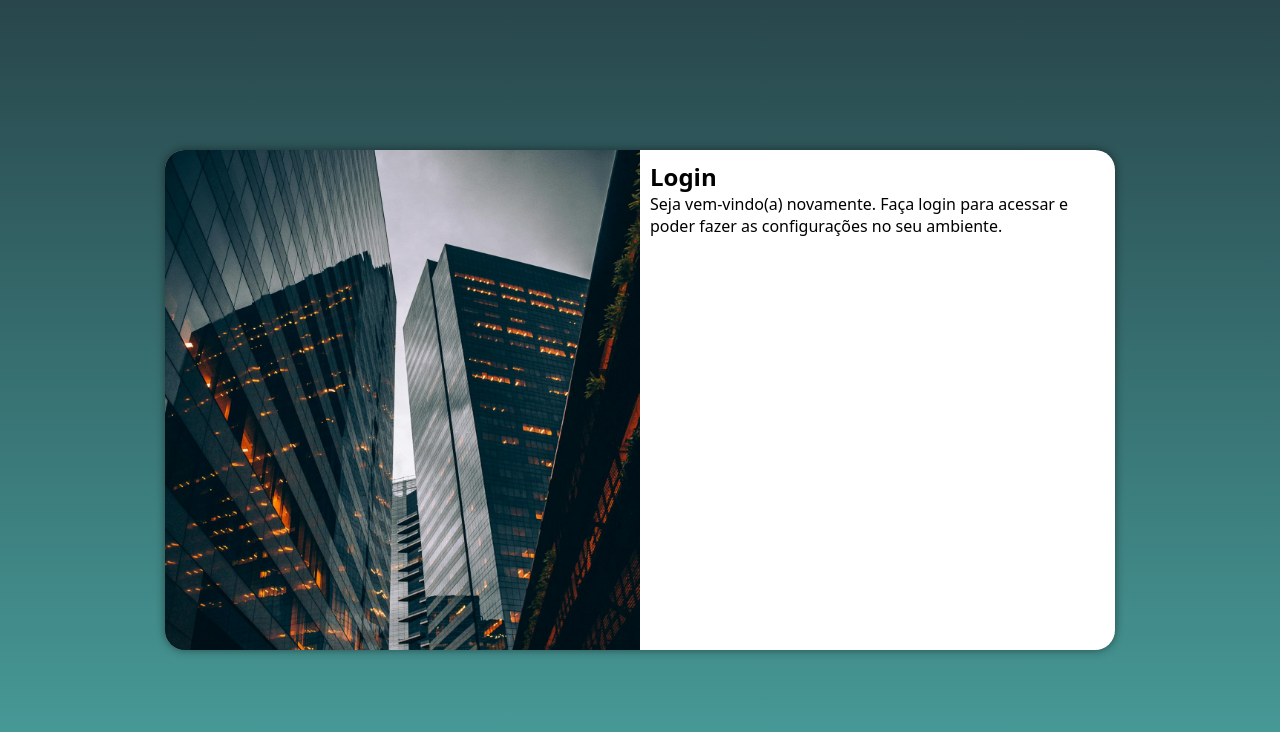
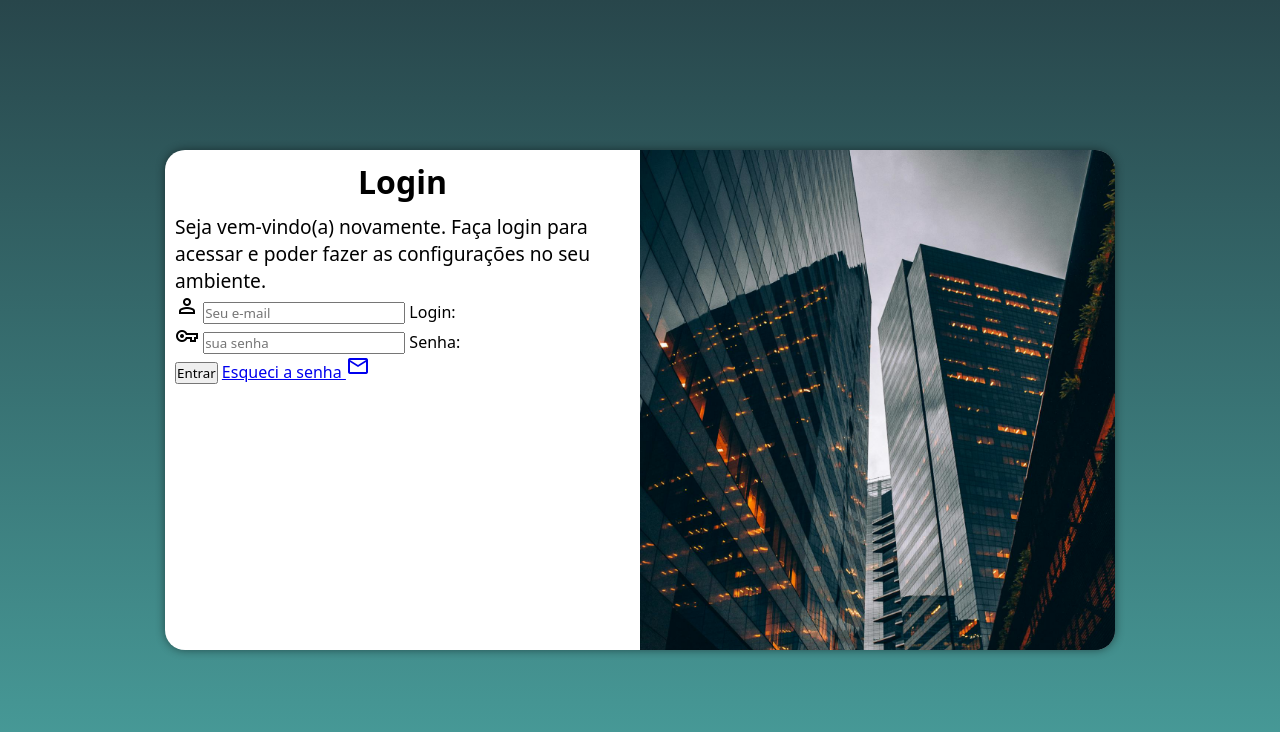
Before and after one commit to PettersonnOliveira/projeto-login, a plain HTML site: page index.html in a window 1280 px wide. Drawn offline with nearby package versions, Linux system fonts and the light colour scheme.

Commit message:
adicionei o formulario

```diff
--- a/estilos/media-query.css
+++ b/estilos/media-query.css
@@ -36,12 +36,18 @@ Grandes telas: 1200px a diante
         width: 950px;
     }
     section#login > div#imagem{
-        float:left;
+        float:right;
         width: 50%;
         height: 100%;
     }
     section#login > div#formulario{
-        float: right;
+        float: left;
         width: 50%;
     }
+    div#formulario h1{
+        font-size: 2em;
+    }
+    div#formulario p{
+        font-size: 1.2em;
+    }
 }
--- a/estilos/style.css
+++ b/estilos/style.css
@@ -57,3 +57,10 @@ section#login > div#formulario{
     display: block;
 
 }
+div#formulario h1{
+    text-align: center;
+    margin-bottom: 10px;
+}
+div#formulario p{
+    font-size: 0.8em;
+}
--- a/index.html
+++ b/index.html
@@ -1,12 +1,15 @@
 <!DOCTYPE html>
 <html lang="pt-br">
+
 <head>
     <meta charset="UTF-8">
     <meta name="viewport" content="width=device-width, initial-scale=1.0">
     <link rel="stylesheet" href="estilos/style.css">
     <link rel="stylesheet" href="estilos/media-query.css">
+    <link href="https://fonts.googleapis.com/css2?family=Material+Symbols+Outlined" rel="stylesheet" />
     <title>Login</title>
 </head>
+
 <body>
     <main>
         <section id="login">
@@ -15,14 +18,33 @@
             </div>
             <div id="formulario">
                 <h1>Login</h1>
-                <p>Seja vem-vindo(a) novamente. Faça login para acessar e poder fazer as configurações no seu ambiente.</p>
+                <p>Seja vem-vindo(a) novamente. Faça login para acessar e poder fazer as configurações no seu ambiente.
+                </p>
                 <form action="login.php" method="post">
+                    <div class="campo">
+                        <span class="material-symbols-outlined">
+                            person
+                            </span>
 
+                        <input type="email" name="login" id="ilogin" placeholder="Seu e-mail" autocomplete="email" required maxlength="30">
+                        <label for="ilogin">Login:</label>
+                    </div>
+                    <div class="campo">
+                        <span class="material-symbols-outlined">
+                            vpn_key
+                            </span>
+                        <input type="password" name="senha" id="isenha" placeholder="sua senha" autocomplete="current-password" required minlength="8" maxlength="20">
+                        <label for="isenha">Senha:</label>
+                    </div>
                 </form>
-
+<input type="submit" value="Entrar">
+<a href="Esqueci.html">Esqueci a senha <span class="material-symbols-outlined">
+    mail
+    </span></a>
             </div>
 
         </section>
     </main>
 </body>
+
 </html>
```
